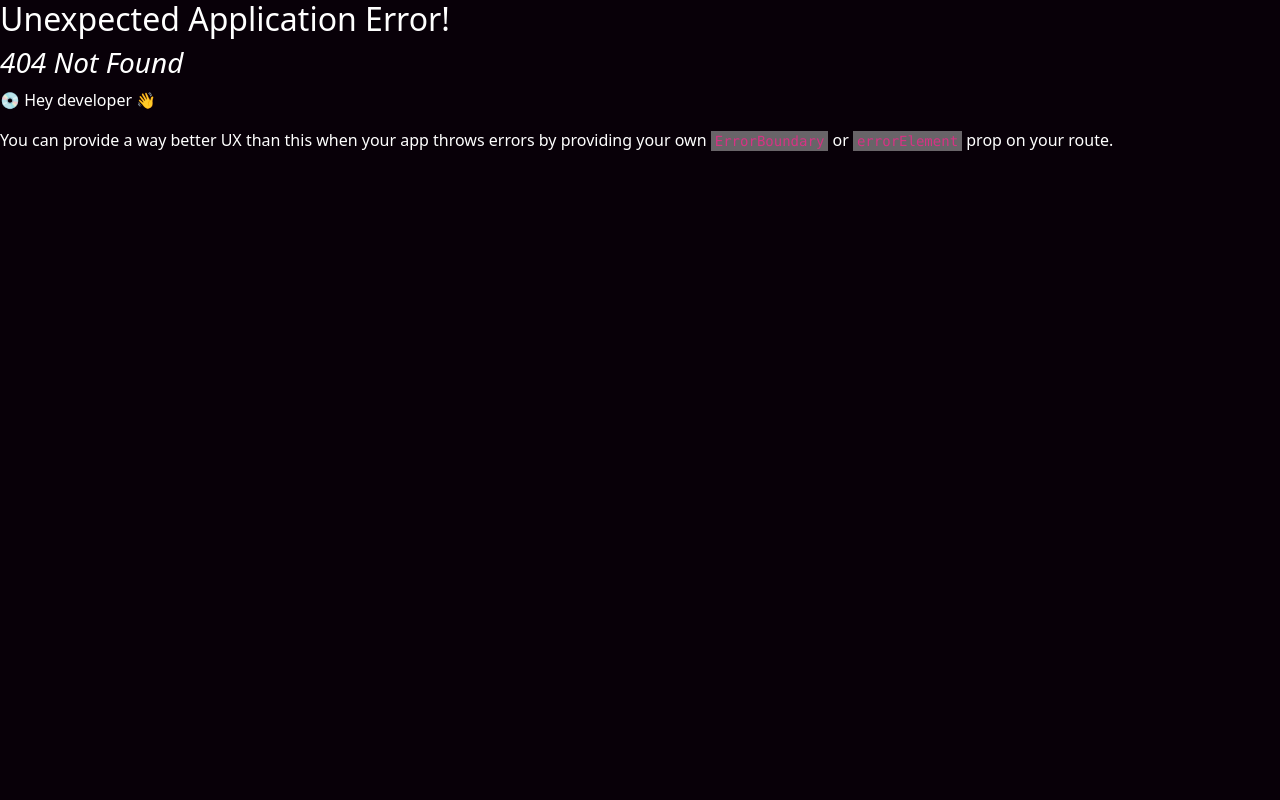
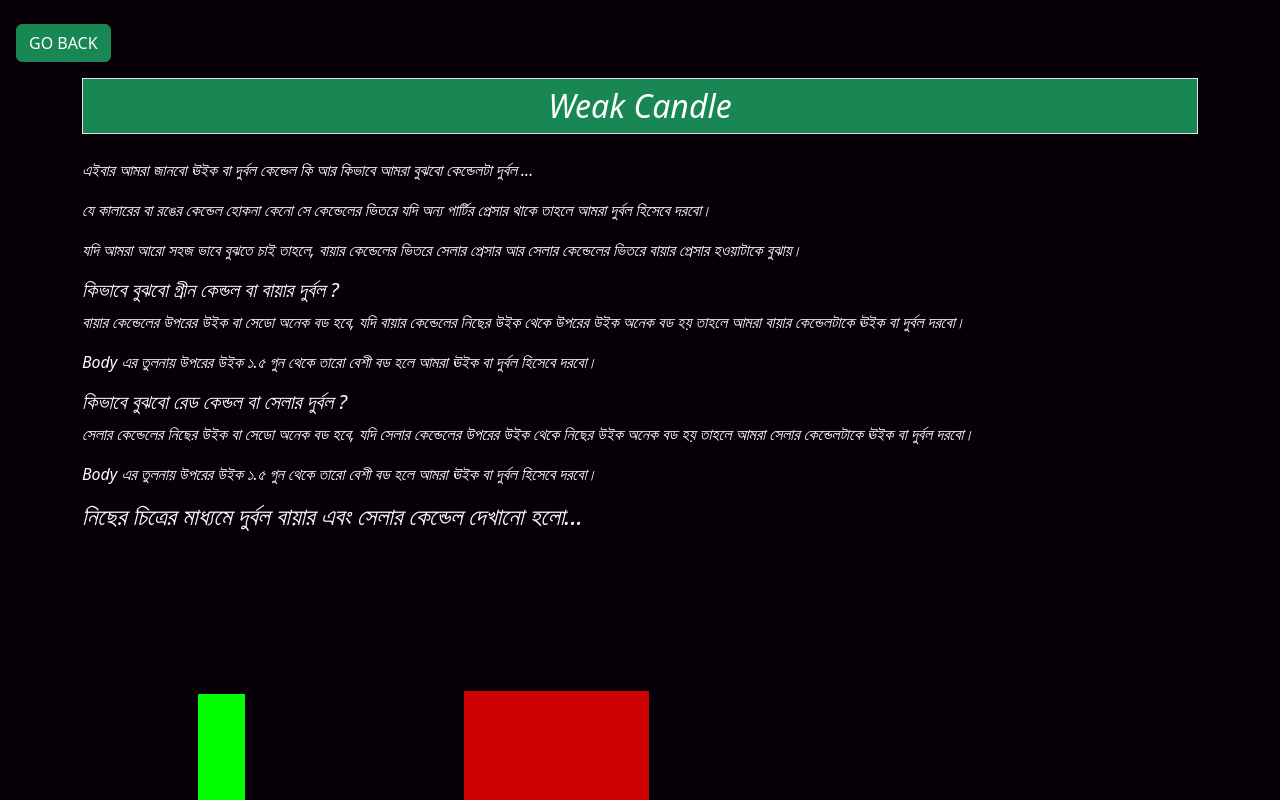
Before and after one commit to fahimsadnan99/learnerForntEnd, a React (Vite) app: page /weakCandle in a window 1280 px wide. Before the commit this address had no page. Shown: the top 800 px of the page. Built offline with nearby package versions, Linux system fonts and the light colour scheme.

Commit message:
weak candle

```diff
--- a/src/component/OTC/CandleInfo/index.jsx
+++ b/src/component/OTC/CandleInfo/index.jsx
@@ -10,9 +10,9 @@ const index = () => {
     <div className="bgDark py-2">
       <button className="btn btn-success m-3" onClick={()=> navigate(-1)}>GO BACK</button>
       <div className="container pb-5">
-        <h1 className="text-white border border-bottom  text-center bg-danger">
+        <h2 className="text-white border p-2 text-center bg-success">
           Candle Information
-        </h1>
+        </h2>
 
         <div>
           <p className="pt-4">
--- a/src/component/OTC/Index.jsx
+++ b/src/component/OTC/Index.jsx
@@ -114,10 +114,10 @@ const Index = () => {
 
           {Datas.map((item, index) => {
             return (
-              <Link to={"/" + item.to} className="btn text-start card col-sm-12 col-md-4 col-lg-3 mx-md-2 mx-lg-4 px-0 my-sm-2 py-0">
+              <Link to={"/" + item.to} className="btn text-start border-1 border-success card col-sm-12 col-md-4 col-lg-3 mx-md-2 mx-lg-4 px-0 my-sm-2 py-0">
                 <img src={item.img} className="card-img-top" alt={item.title} style={{width : "auto"}} />
-                <div className="card-body bg-danger bg-gradient py-1" key={index}>
-                  <h5 className="card-title text-white">{index+1} / {item.title}</h5>
+                <div className="card-body bg-success bg-gradient py-1" key={index}>
+                  <h5 className="card-title text-white align-center">{index+1} / {item.title}</h5>
                 </div>
               </Link>
             );
--- a/src/component/OTC/Strong Candle/index.jsx
+++ b/src/component/OTC/Strong Candle/index.jsx
@@ -13,6 +13,8 @@ const index = () => {
           এইবার আমরা শিখবো স্ট্রং কেন্ডেল কিভাবে চিনতে পারবো, এই ধাপকে আমরা চা
           পাতার সাথে যদি তুলনা করতে যাই কোন চা পাতা দেখতে ভালো আর কোন চা পাতা
           দেখতে খারাপ বা নিম্ন মানের তার সাথে তুলনা করতে পারি।
+          স্ট্রং কেন্ডেল মানে ভালো মানের চা পাতার সাথে তুলনা করবো।
+          আর উইক কেন্ডেল মানে খারাপ মানের চা পাতা।
         </p>
         <h5>স্ট্রং কেন্ডেল কিভাবে চিনবো...?</h5>
         <ol >
--- /dev/null
+++ b/src/component/OTC/WeakCandle/index.jsx
@@ -0,0 +1,60 @@
+import React from "react";
+import ComponentWrapper from "../../UniversalComponent/ComponentWrapper";
+import WeakCandle from "../../../assets/img/otc/WeakCandle/weakCandle.png"
+
+const index = () => {
+  return (
+    <ComponentWrapper
+      title="Weak Candle"
+      url={"https://www.youtube.com/shorts/dXi97O2kc-8"}
+    >
+      <div className="py-3">
+        <p>
+          এইবার আমরা জানবো ঊইক বা দুর্বল কেন্ডেল কি আর কিভাবে আমরা বুঝবো
+          কেন্ডেলটা দুর্বল ...
+        </p>
+        <p>
+          যে কালারের বা রঙের কেন্ডেল হোকনা কেনো সে কেন্ডেলের ভিতরে যদি অন্য
+          পার্টির প্রেসার থাকে তাহলে আমরা দুর্বল হিসেবে দরবো।
+        </p>
+        <p>
+          যদি আমরা আরো সহজ ভাবে বুঝতে চাই তাহলে, বায়ার কেন্ডেলের ভিতরে সেলার
+          প্রেসার আর সেলার কেন্ডেলের ভিতরে বায়ার প্রেসার হওয়াটাকে বুঝায়।
+        </p>
+
+        <div>
+          <h5>কিভাবে বুঝবো গ্রীন কেন্ডল বা বায়ার দুর্বল ?</h5>
+          <p>
+            বায়ার কেন্ডেলের উপরের উইক বা সেডো অনেক বড হবে, যদি বায়ার কেন্ডেলের
+            নিছের উইক থেকে উপরের উইক অনেক বড হয় তাহলে আমরা বায়ার কেন্ডেলটাকে ঊইক
+            বা দুর্বল দরবো।
+          </p>
+          <p>
+            Body এর তুলনায় উপরের উইক ১.৫ গুন থেকে তারো বেশী বড হলে আমরা ঊইক বা
+            দুর্বল হিসেবে দরবো।
+          </p>
+        </div>
+
+        <div>
+          <h5>কিভাবে বুঝবো রেড কেন্ডল বা সেলার দুর্বল ?</h5>
+          <p>
+            সেলার কেন্ডেলের নিছের উইক বা সেডো অনেক বড হবে, যদি সেলার কেন্ডেলের
+            উপরের উইক থেকে নিছের উইক অনেক বড হয় তাহলে আমরা সেলার কেন্ডেলটাকে ঊইক
+            বা দুর্বল দরবো।
+          </p>
+          <p>
+            Body এর তুলনায় উপরের উইক ১.৫ গুন থেকে তারো বেশী বড হলে আমরা ঊইক বা
+            দুর্বল হিসেবে দরবো।
+          </p>
+
+
+          <h4>নিছের চিত্রের মাধ্যমে দুর্বল বায়ার এবং সেলার কেন্ডেল দেখানো হলো...</h4>
+
+           <img src={WeakCandle} alt="weak Candle img" className="img-fluid"/>
+        </div>
+      </div>
+    </ComponentWrapper>
+  );
+};
+
+export default index;
--- a/src/component/Route.jsx
+++ b/src/component/Route.jsx
@@ -7,6 +7,7 @@ import MindSet from "../component/Psychology/index"
 //OTC Market COMPONENT
 import CandleInformation from "../component/OTC/CandleInfo"
 import StrongCandle from "../component/OTC/Strong Candle"
+import WeakCandle from "../component/OTC/WeakCandle"
 
 export const Route = createBrowserRouter([
     {
@@ -39,6 +40,10 @@ export const Route = createBrowserRouter([
             path : "/strongCandle",
             element : <StrongCandle></StrongCandle>
         },
+        {
+            path : "/weakCandle",
+            element : <WeakCandle></WeakCandle>
+        },
     ]
     }
 ])
--- a/src/component/UniversalComponent/ComponentWrapper.jsx
+++ b/src/component/UniversalComponent/ComponentWrapper.jsx
@@ -8,9 +8,9 @@ const ComponentWrapper = ({title,url,children}) => {
     <div className="bgDark py-2">
       <button className="btn btn-success m-3" onClick={()=> navigate(-1)}>GO BACK</button>
       <div className="container pb-5">
-        <h1 className="text-white border border-bottom  text-center bg-danger">
+        <h2 className="text-white border p-2  text-center bg-success">
           {title}
-        </h1>
+        </h2>
         <div>
             {children}
         </div>
```
Also changed, not shown: src/assets/img/otc/WeakCandle/weakCandle.png (added).
